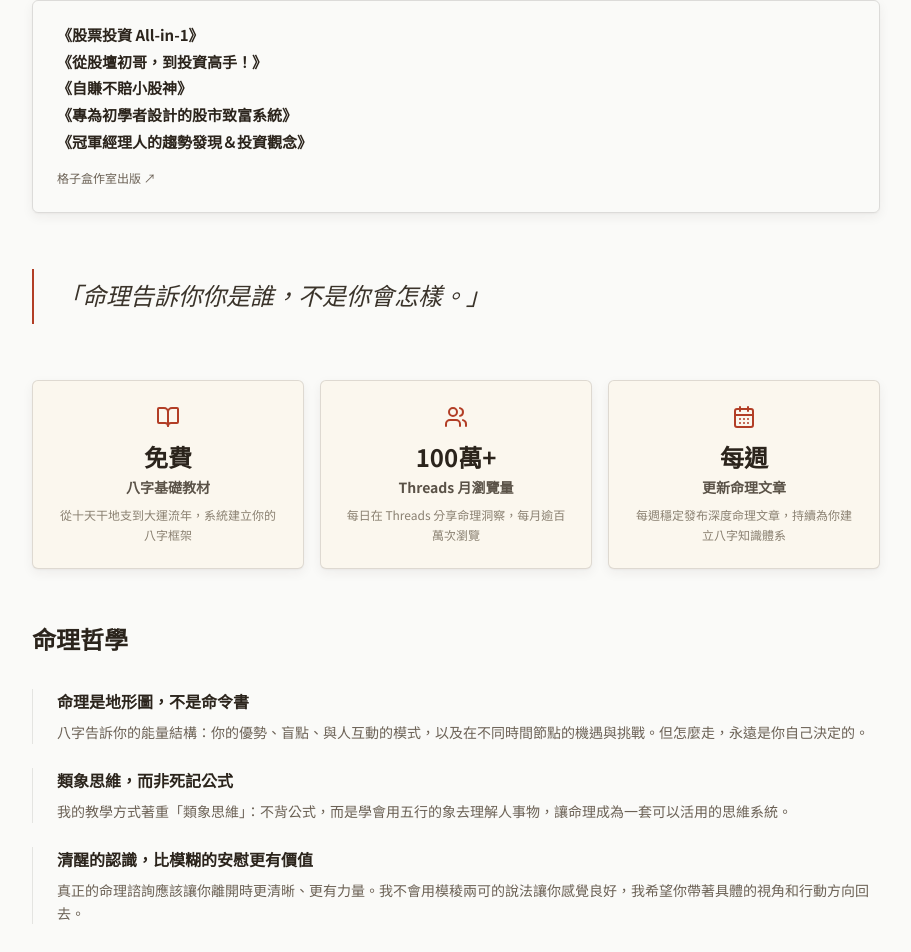
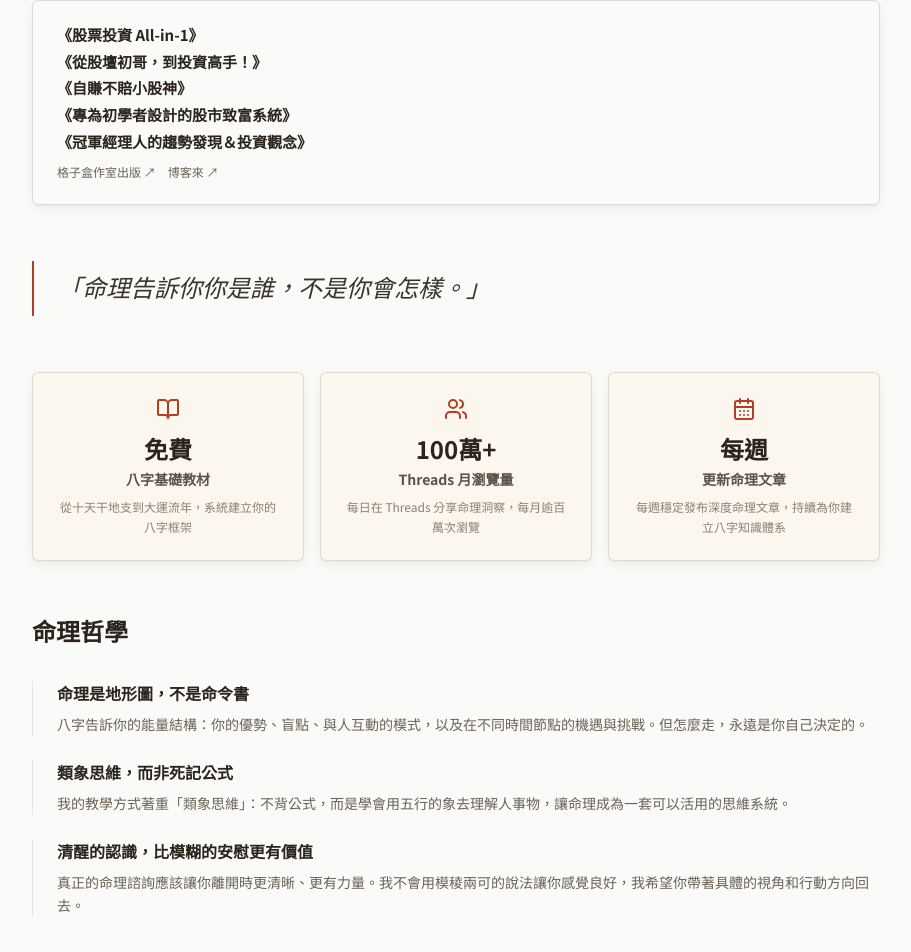
Before and after one commit to michaelchangezi-source/destiny-solver-blog, a Next.js app: page /about in a window 1280 px wide. Shown: the part 1971-2923 px from the top of the page, without its empty margins (184-1095 px from the left). Built offline with nearby package versions, Linux system fonts and the light colour scheme.

Commit message:
about: add 博客來 link next to 格子盒 publisher

```diff
--- a/src/app/about/page.tsx
+++ b/src/app/about/page.tsx
@@ -268,6 +268,7 @@ export default function AboutPage() {
                 <h3 key={title} className="text-[#2B241C] font-bold text-[15px] leading-snug">{title}</h3>
               ))}
             </div>
+            <div className="flex items-center gap-3 flex-wrap">
               <a
                 href="https://gezistore.company.site/%E6%9C%AC%E5%BA%97%E6%8E%A8%E4%BB%8B%EF%BD%9C%E8%82%A1%E7%A5%A8%E6%8A%95%E8%B3%873%E9%83%A8%E6%9B%B2-%E3%80%8A%E8%82%A1%E7%A5%A8%E6%8A%95%E8%B3%87All-in-1%E3%80%8B%EF%BD%9C%E7%B7%A8%E8%91%97%EF%BC%9A%E9%99%B3%E5%8D%93%E8%B3%A2-p75494143"
                 target="_blank"
@@ -276,6 +277,15 @@ export default function AboutPage() {
               >
                 格子盒作室出版 ↗
               </a>
+              <a
+                href="https://search.books.com.tw/search/query/key/%E9%99%B3%E5%8D%93%E8%B3%A2/adv_author/1/"
+                target="_blank"
+                rel="noopener noreferrer"
+                className="inline-flex items-center gap-1 text-xs text-[#6B6155] hover:text-[#B23E26] transition-colors"
+              >
+                博客來 ↗
+              </a>
+            </div>
           </div>
         </div>
       </div>
```
Lines whose indentation alone changed are shown as unchanged.
